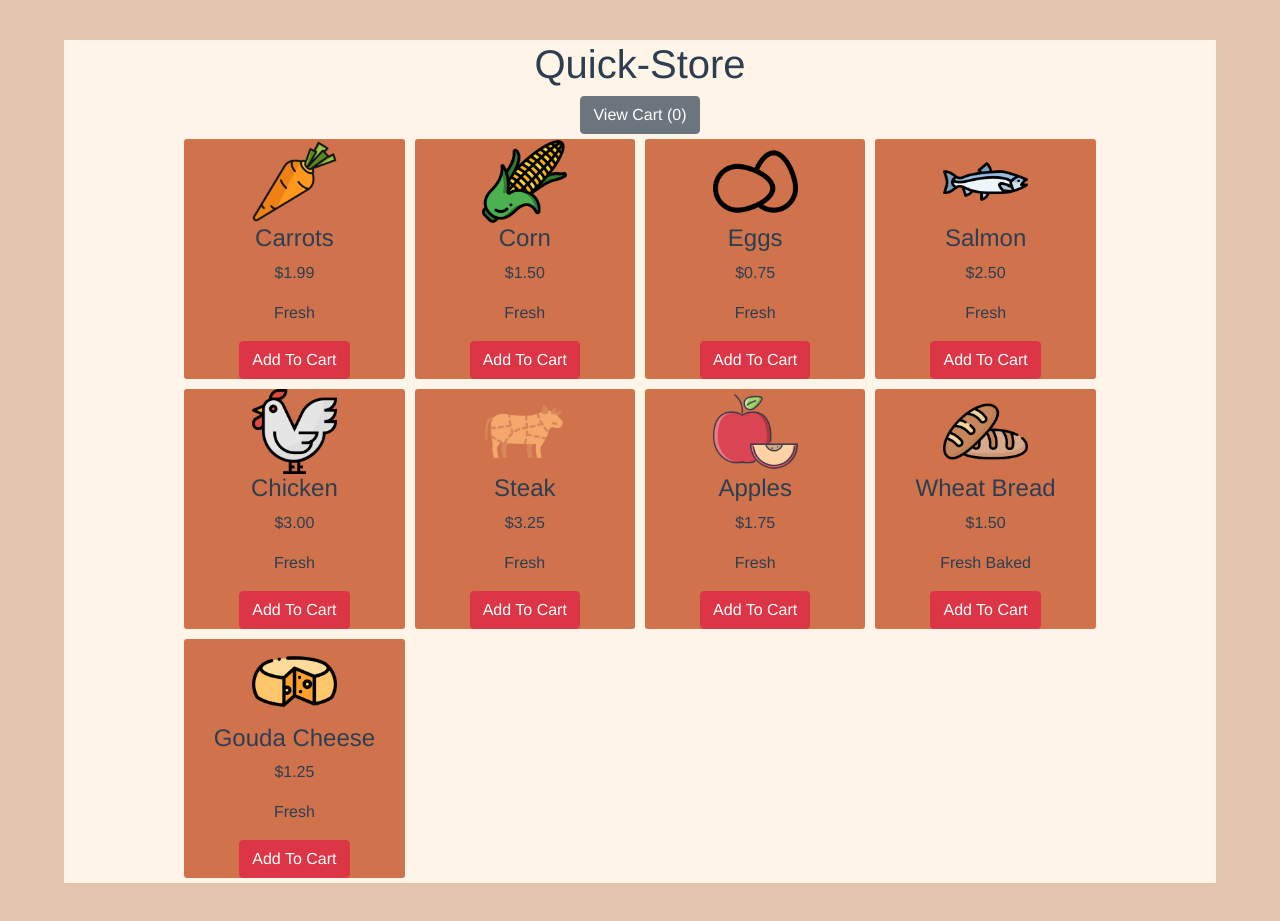
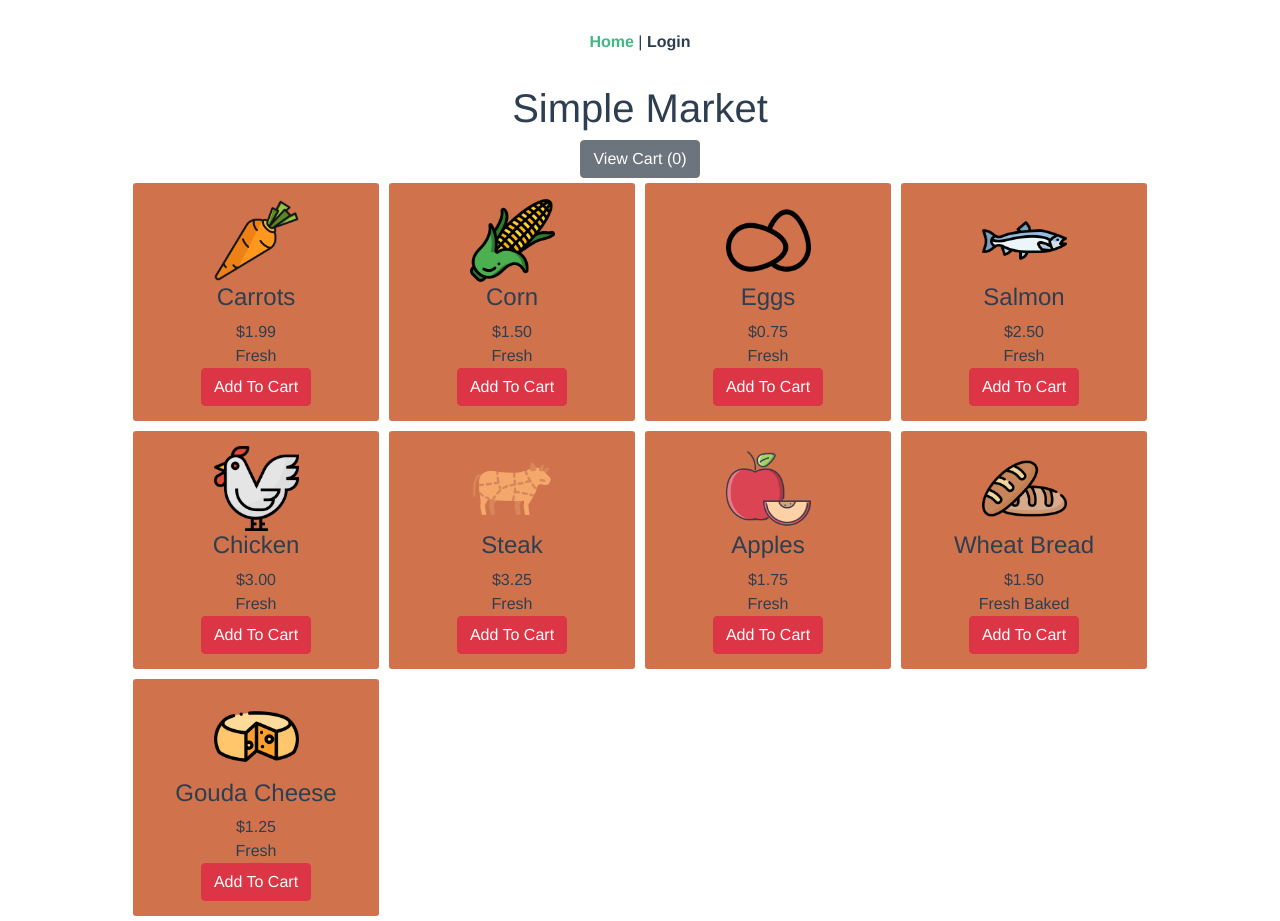
Before and after one commit to jaysnel/quick-store, a Vue app: page / in a window 1280 px wide. Before the commit the page ends 883 px from the top, so only its background shows below. Built offline with nearby package versions, Linux system fonts and the light colour scheme.

Commit message:
really tired...added some stuff

```diff
--- a/package.json
+++ b/package.json
@@ -13,11 +13,13 @@
     "core-js": "^3.6.5",
     "serve": "^11.3.2",
     "vue": "^2.6.11",
+    "vue-router": "^3.3.4",
     "vuex": "^3.4.0"
   },
   "devDependencies": {
     "@vue/cli-plugin-babel": "~4.4.0",
     "@vue/cli-plugin-eslint": "~4.4.0",
+    "@vue/cli-plugin-router": "^4.4.5",
     "@vue/cli-service": "~4.4.0",
     "babel-eslint": "^10.1.0",
     "eslint": "^6.7.2",
--- a/src/App.vue
+++ b/src/App.vue
@@ -1,19 +1,12 @@
 <template>
   <div id="app">
-    <HomePage />
+    <div id="nav">
+      <router-link to="/">Home</router-link> |
+      <router-link to="/login">Login</router-link>
+    </div>
+    <router-view/>
   </div>
 </template>
-
-<script>
-import HomePage from './components/HomePage.vue'
-
-export default {
-  name: 'App',
-  components: {
-    HomePage
-  }
-}
-</script>
 
 <style>
 #app {
@@ -22,13 +15,18 @@ export default {
   -moz-osx-font-smoothing: grayscale;
   text-align: center;
   color: #2c3e50;
-  width: 90%;
-  margin: auto;
-  margin-top: 40px;
-  background: #FEF4E7;
-}
-body {
-  background: #E3C4AC !important;
 }
 
+#nav {
+  padding: 30px;
+}
+
+#nav a {
+  font-weight: bold;
+  color: #2c3e50;
+}
+
+#nav a.router-link-exact-active {
+  color: #42b983;
+}
 </style>
--- /dev/null
+++ b/src/components/Checkout.vue
@@ -0,0 +1,31 @@
+<template>
+  <div>
+    <h1>Checkout Page</h1>
+
+    <div v-for="item in cartItems" :key="item.id" class="shoppingCartItems">
+        <span>{{ item.name }}</span>
+        <span>${{ item.price.toFixed(2) }}({{ item.count }})</span>
+        <b-button variant="danger" class="remove-button" size="sm" @click="removeFromCart(item)">Remove</b-button>
+    </div>
+  </div>
+</template>
+
+<script>
+export default {
+    name: 'Checkout',
+    data() {
+        return {
+            cartItems: this.$store.state.shoppingCart
+        }
+    },
+    methods: {
+        showCart() {
+
+        }
+    }
+}
+</script>
+
+<style scoped>
+
+</style>
--- a/src/components/HomePage.vue
+++ b/src/components/HomePage.vue
@@ -1,6 +1,6 @@
 <template>
   <div class="HomePage">
-      <h1 class="text-center">Quick-Store</h1>
+      <h1 class="text-center">Simple Market</h1>
       <ViewShoppingCart />
       <div class="store-front-items">
           <div v-for="item in dataList" :key="item.id">
@@ -91,6 +91,12 @@ a {
     background: #D0734C;
     border-radius: 3px;
     margin: 5px 5px;
+    padding: 15px;
+}
+
+.store-front-items div p {
+  padding: 0;
+  margin: 0;
 }
 
 .store-front-items div img {
--- /dev/null
+++ b/src/components/Login.vue
@@ -0,0 +1,15 @@
+<template>
+  <div>
+      <h1>Login Page</h1>
+  </div>
+</template>
+
+<script>
+export default {
+    name: 'Login'
+}
+</script>
+
+<style scoped>
+
+</style>
--- a/src/components/ViewShoppingCart.vue
+++ b/src/components/ViewShoppingCart.vue
@@ -1,7 +1,7 @@
 <template>
     <div>
         <b-button v-b-modal.modal-1 @click="getTotalAmount()">View Cart ({{  this.$store.state.numberOfItemsInCart }})</b-button>
-        <b-modal id="modal-1" title="Shopping Cart" ok-only ok-title="Close">
+        <b-modal id="modal-1" title="Shopping Cart" cancel-title="Close" ok-title="Checkout" @ok="checkOut">
             <div id="ShoppingCartContainer">
                 <div>
                     <div v-for="item in cart" :key="item.id" class="shoppingCartItems">
@@ -28,6 +28,11 @@ export default {
         }
     },
     methods: {
+        checkOut() {
+            console.log(`You have ${this.$store.state.numberOfItemsInCart} items in your cart.`);
+
+            this.$router.push({ path: '/checkout' })
+        },
         getTotalAmount() {
             this.totalAmount = 0; //reset price to keep updated
             this.cart.forEach(el => {
--- a/src/main.js
+++ b/src/main.js
@@ -4,6 +4,7 @@ import Vuex from 'vuex'
 import { BootstrapVue, IconsPlugin } from 'bootstrap-vue'
 import 'bootstrap/dist/css/bootstrap.css'
 import 'bootstrap-vue/dist/bootstrap-vue.css'
+import router from './router'
 
 Vue.use(BootstrapVue)
 Vue.use(IconsPlugin)// Optionally install the BootstrapVue icon components plugin
@@ -26,5 +27,6 @@ const store = new Vuex.Store({
 
 new Vue({
   render: h => h(App),
-  store: store,
+  router,
+  store: store
 }).$mount('#app')
--- /dev/null
+++ b/src/router/index.js
@@ -0,0 +1,39 @@
+import Vue from 'vue'
+import VueRouter from 'vue-router'
+import Home from '../views/Home.vue'
+import Checkout from '../components/Checkout.vue'
+import Login from '../components/Login.vue'
+
+Vue.use(VueRouter)
+
+  const routes = [
+  {
+    path: '/',
+    name: 'Home',
+    component: Home
+  },
+  {
+    path: '/checkout',
+    name: 'Checkout',
+    component: Checkout
+  },
+  {
+    path: '/login',
+    name: 'Login',
+    component: Login
+  },
+  {
+    path: '/about',
+    name: 'About',
+    // route level code-splitting
+    // this generates a separate chunk (about.[hash].js) for this route
+    // which is lazy-loaded when the route is visited.
+    component: () => import(/* webpackChunkName: "about" */ '../views/About.vue')
+  }
+]
+
+const router = new VueRouter({
+  routes
+})
+
+export default router
--- /dev/null
+++ b/src/views/About.vue
@@ -0,0 +1,5 @@
+<template>
+  <div class="about">
+    <h1>This is an about page</h1>
+  </div>
+</template>
--- /dev/null
+++ b/src/views/Home.vue
@@ -0,0 +1,17 @@
+<template>
+  <div class="home">
+    <HomePage />
+  </div>
+</template>
+
+<script>
+// @ is an alias to /src
+import HomePage from '@/components/HomePage.vue'
+
+export default {
+  name: 'Home',
+  components: {
+    HomePage
+  }
+}
+</script>
```
Also changed, not shown: 1 other file (tests, documents, lock files or other folders).
